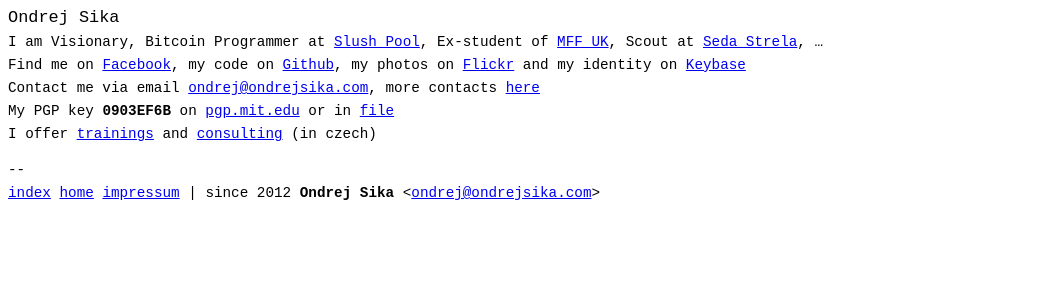
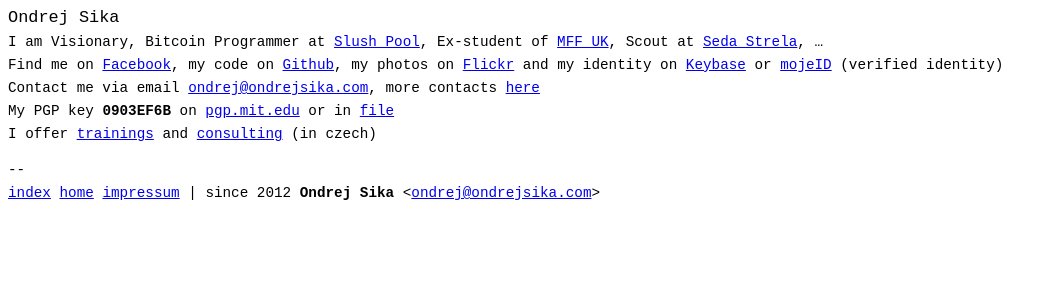
Before and after one commit to ondrejsika/ondrejsika.com, a Jekyll site: the page built from index.md, in a window 1280 px wide. Shown: the top 300 px of the page, without its empty margins (0-1056 px from the left). Built offline with Jekyll 4.4.1, drawn with Linux system fonts in a browser that asks for light colours; Markdown is read by kramdown in place of the engine named in the settings; comment, search, counter and statistics services are not loaded.

Commit message:
add link to mojeID

```diff
--- a/index.md
+++ b/index.md
@@ -4,7 +4,7 @@
 
 I am Visionary, Bitcoin Programmer at [Slush Pool](https://slushpool.com), Ex-student of [MFF UK](http://mff.cuni.cz), Scout at [Seda Strela](http://sedastrela.cz), ...
 
-Find me on [Facebook](https://facebook.com/sikaondrej2), my code on [Github](https://www.github.com/ondrejsika), my photos on [Flickr](https://www.flickr.com/photos/ondrejsika/) and my identity on [Keybase](https://www.keybase.io/ondrejsika)
+Find me on [Facebook](https://facebook.com/sikaondrej2), my code on [Github](https://www.github.com/ondrejsika), my photos on [Flickr](https://www.flickr.com/photos/ondrejsika/) and my identity on [Keybase](https://www.keybase.io/ondrejsika) or [mojeID](https://ondrejsika.mojeid.cz/) (verified identity)
 
 Contact me via email <ondrej@ondrejsika.com>, more contacts [here](/contact.html)
 
```
Also changed, not shown: impressum.md (+2 -0 lines).
